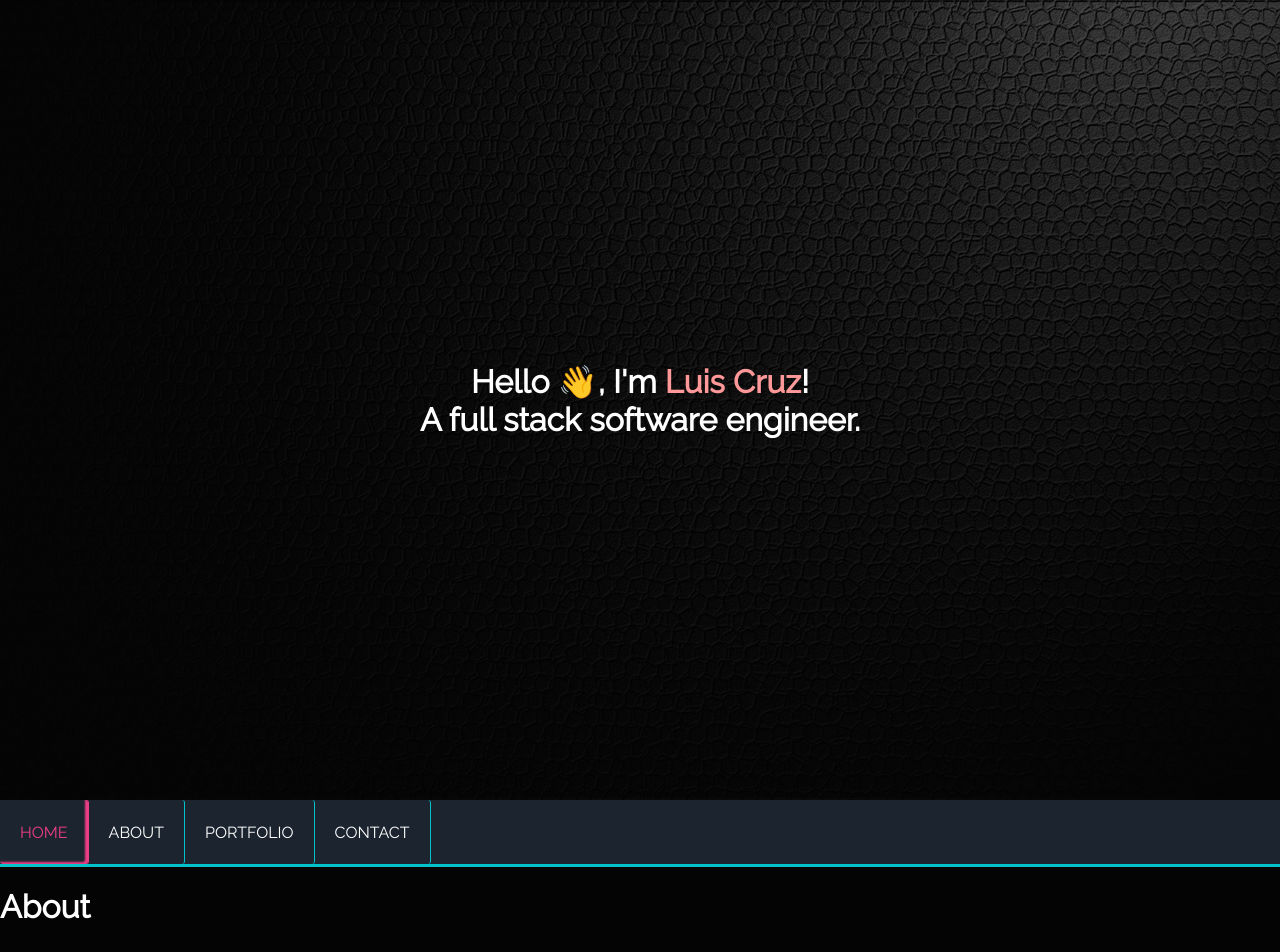
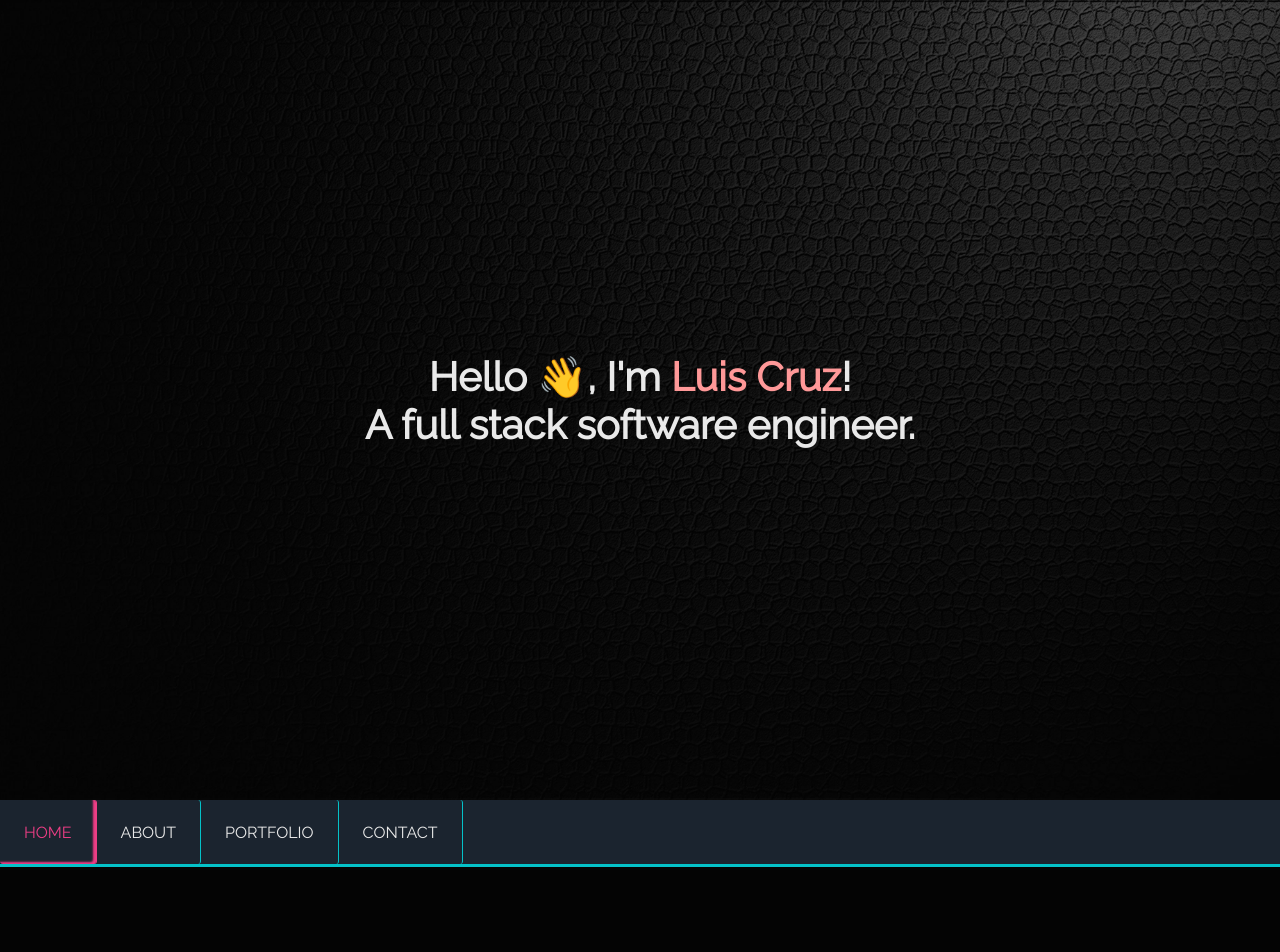
Before and after one commit to lcruz4/luiscruzgmu, a Next.js app: page / in a window 1280 px wide. Shown: the top 952 px of the page. Built offline with nearby package versions, Linux system fonts and the light colour scheme.

Commit message:
adding more theme

```diff
--- a/components/about/About.module.scss
+++ /dev/null
@@ -1 +0,0 @@
-@use '/styles/'
--- a/components/about/About.tsx
+++ b/components/about/About.tsx
@@ -1,7 +1,12 @@
-import styles from './About.module.scss';
+import styled from "@emotion/styled";
+
+const StylishAbout = styled.h1`
+`;
 
 export const About = () => {
-  return <h1>About</h1>
+  return (
+    <StylishAbout>ABOUT</StylishAbout>
+  )
 };
 
 export default About;
--- a/components/common/FlexContainer.tsx
+++ b/components/common/FlexContainer.tsx
@@ -6,22 +6,26 @@ import styled from '@emotion/styled';
 interface FlexContainerProps extends PropsWithChildren {
   className?: string;
   center?: boolean;
+  justifyContent?: string;
+  alignItems?: string;
 }
 
 const StylishFlexConatiner = styled.div<FlexContainerProps>`
   display: flex;
-  ${center => {
-    if (center) {
-      return `
-        align-items: center;
-        justify-content: center;
-      `;
-    }
+  ${({
+    justifyContent,
+    alignItems,
+  }) => {
+    let style = '';
+
+    justifyContent && (style += `justify-content: ${justifyContent};`);
+    alignItems && (style += `align-items: ${alignItems};`);
+    return style;
   }}
 `;
 
-export const FlexContainer = ({children, center, className}: FlexContainerProps) => {
-  return <StylishFlexConatiner className={className} center={center}>
+export const FlexContainer = ({children, className, ...styleProps}: FlexContainerProps) => {
+  return <StylishFlexConatiner className={className} {...styleProps}>
     {children}
   </StylishFlexConatiner>
 };
--- a/components/common/Layout.tsx
+++ b/components/common/Layout.tsx
@@ -1,11 +1,13 @@
 import styled from '@emotion/styled';
+import FlexContainer from './FlexContainer';
 
-const StylishLayout = styled.div`
+const StylishLayout = styled(FlexContainer)`
+  margin: ${({ theme }) => theme.rems[400]};
   height: 2000px;
 `;
 
 export const Layout = ({ children }) => {
-  return <StylishLayout>{children}</StylishLayout>;
+  return <StylishLayout justifyContent='center'>{children}</StylishLayout>;
 };
 
 export default Layout;
--- a/components/common/NavBar.tsx
+++ b/components/common/NavBar.tsx
@@ -11,27 +11,27 @@ const NavMenu = styled.nav`
   position: sticky;
   top: 0;
   width: 100%;
-  height: 64px;
-  background: #1b242f;
-  border-bottom: 3px solid #04c2c9;
+  height: ${({ theme }) => theme.rems[400]};
+  background: ${({ theme }) => theme.colors.primaryBackground};
+  border-bottom: 3px solid ${({ theme }) => theme.colors.brandPrimary};
   text-align: left;
   z-index: 1;
 
-  color: white;
+  color: ${({ theme }) => theme.colors.white};
 `;
 
 const MenuItemWrapper = styled.div<MenuItemWrapperProps>`
   display: flex;
   align-items: center;
   height: 100%;
-  border-right: 1px solid ${props => props.active ? '#ec3e85' : '#04c2c9'};
+  border-right: 1px solid ${({ active, theme }) => active ? theme.colors.brandSpicy : theme.colors.brandPrimary};
   border-radius: 3px;
-  ${props => props.active && 'box-shadow: inset -3px -2px 2px'};
-  ${props => props.active && 'color: #ec3e85'}
+  ${({ active }) => active && 'box-shadow: inset -3px -2px 2px'};
+  ${({ active, theme }) => active && `color: ${theme.colors.brandSpicy}`}
 `;
 
 const MenuItems = styled.div`
-  margin: 0 20px;
+  margin: 0 ${({ theme }) => theme.rems[150]};
   text-transform: uppercase;
   cursor: pointer;
 `;
@@ -40,8 +40,8 @@ export const NavBar = ({items}) => {
   return (
     <NavMenu>
       {items.map(item => (
-        <MenuItemWrapper active={item === 'home'}>
-          <MenuItems key={item} >{item}</MenuItems>
+        <MenuItemWrapper key={item} active={item === 'home'}>
+          <MenuItems>{item}</MenuItems>
         </MenuItemWrapper>
       ))}
     </NavMenu>
--- a/components/home/HomeHero.tsx
+++ b/components/home/HomeHero.tsx
@@ -10,7 +10,7 @@ const StylishContainer = styled(FlexContainer)`
 `;
 
 export const HomeHero = ({ children }) => {
-  return <StylishContainer center={true}>{children}</StylishContainer>;
+  return <StylishContainer justifyContent='center' alignItems='center'>{children}</StylishContainer>;
 };
 
 export default HomeHero;
--- a/pages/_app.tsx
+++ b/pages/_app.tsx
@@ -5,9 +5,13 @@ import theme from '../themes';
 const globalStyles = css`
 body {
   font-family: 'Raleway';
+  font-size: 16px;
   margin: 0;
   background-color: ${theme.colors.black};
   color: ${theme.colors.white};
+}
+h1 {
+  font-size: ${theme.rems[250]};
 }
 `;
 
--- a/themes/index.ts
+++ b/themes/index.ts
@@ -2,12 +2,32 @@ import BaseTheme from "../types";
 
 const theme: BaseTheme = {
   colors: {
-    white: '#ffffff',
+    white: '#e9e9e9',
     black: '#040404',
     highlight: '#ff9898',
+    brandPrimary: '#04c2c9',
+    brandSpicy: '#ec3e85',
+    primaryBackground: '#1b242f'
   },
   breakpoints: {
     mobileMax: '768px'
+  },
+  rems: {
+    25: '0.25rem',
+    50: '0.5rem',
+    75: '0.75rem',
+    100: '1rem',
+    125: '1.25rem',
+    150: '1.5rem',
+    175: '1.75rem',
+    200: '2rem',
+    225: '2.25rem',
+    250: '2.5rem',
+    275: '2.75rem',
+    300: '3rem',
+    350: '3.5rem',
+    400: '4rem',
+    500: '5rem',
   }
 };
 
```
Also changed, not shown: types/index.ts (+20 -0 lines).
